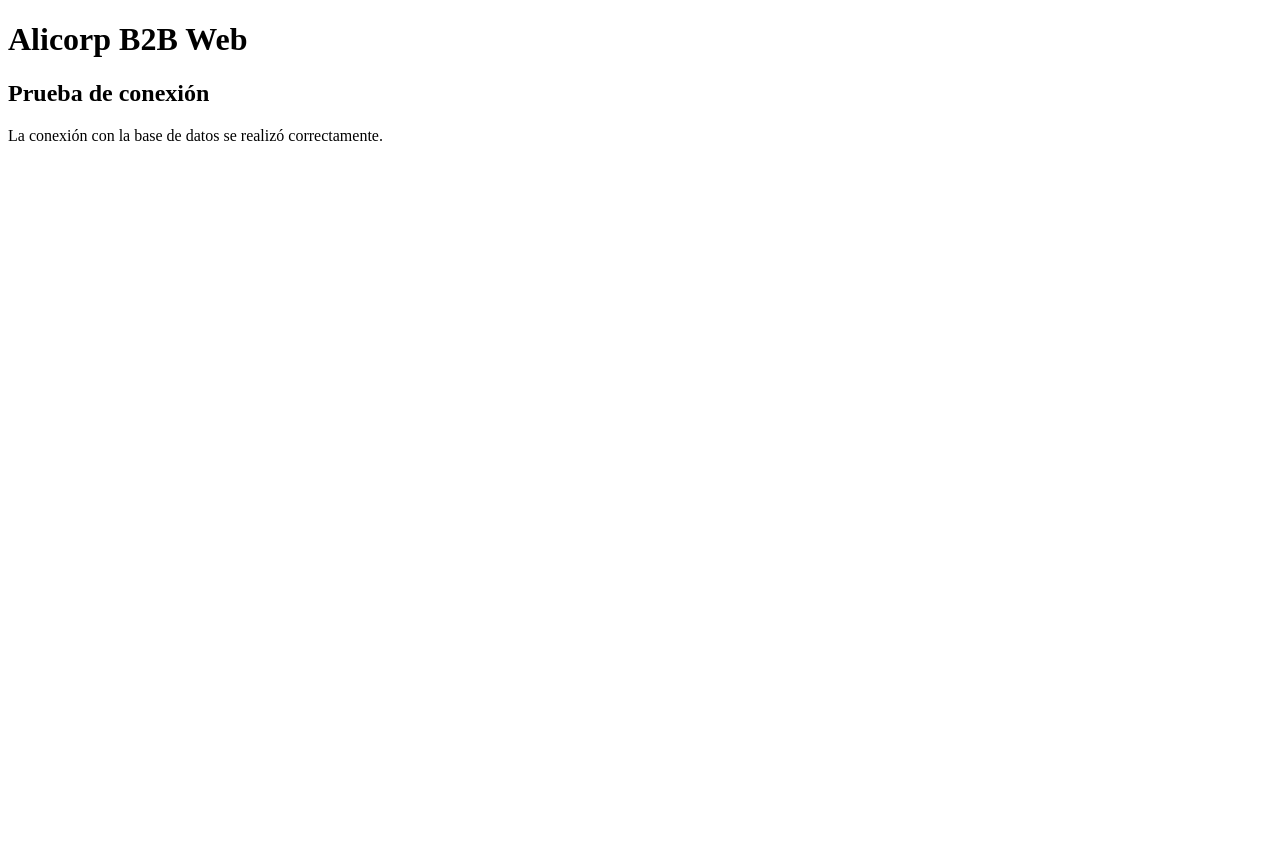
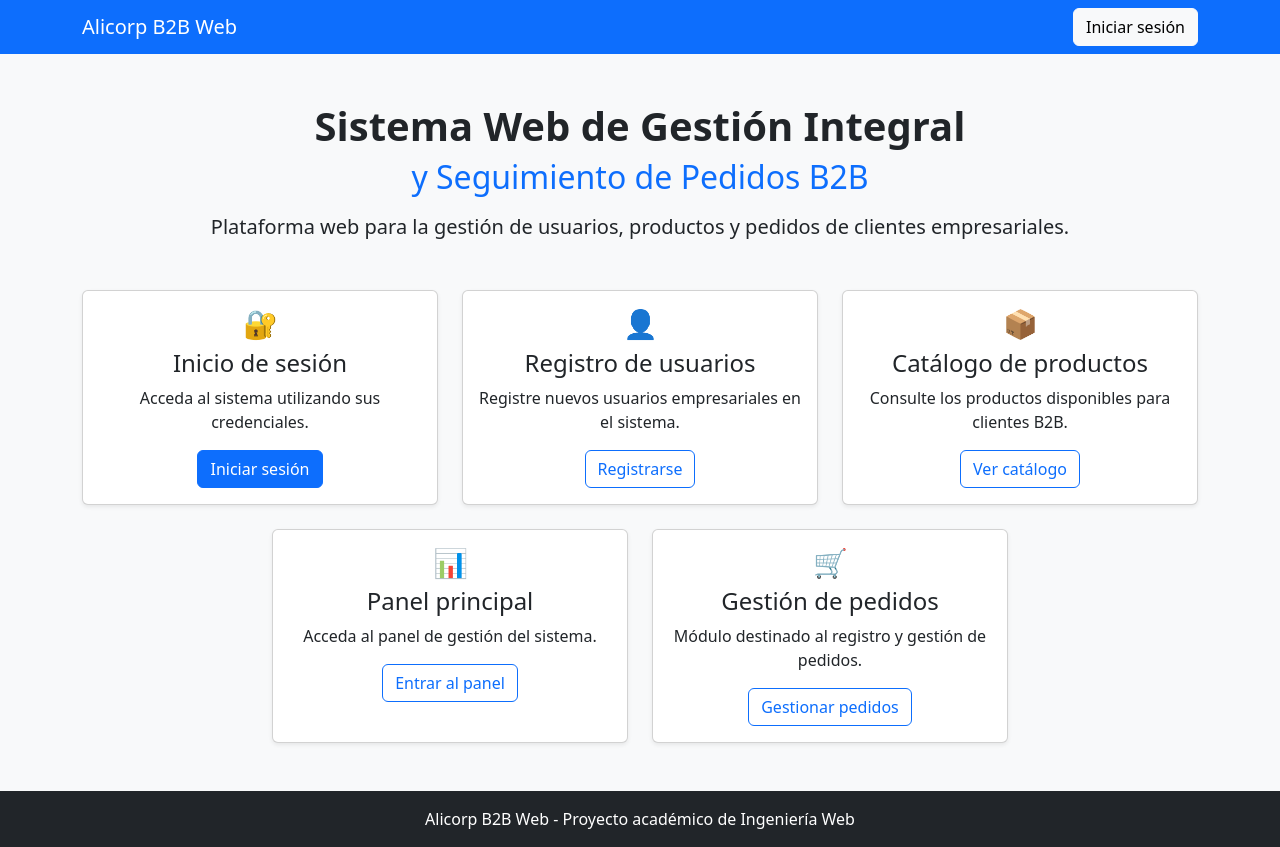
Before and after one commit to Franklinpm/alicorp-b2b-web, a PHP site: page / in a window 1280 px wide. Before the commit the page ends 141 px from the top, so only its background shows below. Run offline with PHP 8.4, Linux system fonts and the light colour scheme.

Commit message:
PA2: mejora de pantalla inicial

```diff
--- a/index.php
+++ b/index.php
@@ -1,7 +1,5 @@
 <?php
-
-require_once "config/conexion.php";
-
+session_start();
 ?>
 
 <!DOCTYPE html>
@@ -11,24 +9,252 @@
 
     <meta charset="UTF-8">
 
-    <meta
-        name="viewport"
-        content="width=device-width, initial-scale=1.0">
+    <meta name="viewport" content="width=device-width, initial-scale=1.0">
 
     <title>Alicorp B2B Web</title>
 
+    <link
+        href="https://cdn.jsdelivr.net/npm/bootstrap@5.3.3/dist/css/bootstrap.min.css"
+        rel="stylesheet">
+
 </head>
 
-<body>
+<body class="bg-light">
 
-    <h1>Alicorp B2B Web</h1>
+    <!-- ENCABEZADO -->
 
-    <h2>Prueba de conexión</h2>
+    <nav class="navbar navbar-dark bg-primary">
 
-    <p>
-        La conexión con la base de datos
-        se realizó correctamente.
-    </p>
+        <div class="container">
+
+            <span class="navbar-brand mb-0 h1">
+                Alicorp B2B Web
+            </span>
+
+            <a
+                href="login.php"
+                class="btn btn-light">
+
+                Iniciar sesión
+
+            </a>
+
+        </div>
+
+    </nav>
+
+
+    <!-- CONTENIDO PRINCIPAL -->
+
+    <div class="container py-5">
+
+        <div class="text-center mb-5">
+
+            <h1 class="fw-bold">
+                Sistema Web de Gestión Integral
+            </h1>
+
+            <h2 class="text-primary">
+                y Seguimiento de Pedidos B2B
+            </h2>
+
+            <p class="lead mt-3">
+                Plataforma web para la gestión de usuarios,
+                productos y pedidos de clientes empresariales.
+            </p>
+
+        </div>
+
+
+        <!-- OPCIONES -->
+
+        <div class="row g-4 justify-content-center">
+
+
+            <!-- LOGIN -->
+
+            <div class="col-md-4">
+
+                <div class="card h-100 shadow-sm">
+
+                    <div class="card-body text-center">
+
+                        <h3>🔐</h3>
+
+                        <h4 class="card-title">
+                            Inicio de sesión
+                        </h4>
+
+                        <p class="card-text">
+                            Acceda al sistema utilizando
+                            sus credenciales.
+                        </p>
+
+                        <a
+                            href="login.php"
+                            class="btn btn-primary">
+
+                            Iniciar sesión
+
+                        </a>
+
+                    </div>
+
+                </div>
+
+            </div>
+
+
+            <!-- REGISTRO -->
+
+            <div class="col-md-4">
+
+                <div class="card h-100 shadow-sm">
+
+                    <div class="card-body text-center">
+
+                        <h3>👤</h3>
+
+                        <h4 class="card-title">
+                            Registro de usuarios
+                        </h4>
+
+                        <p class="card-text">
+                            Registre nuevos usuarios
+                            empresariales en el sistema.
+                        </p>
+
+                        <a
+                            href="registro.php"
+                            class="btn btn-outline-primary">
+
+                            Registrarse
+
+                        </a>
+
+                    </div>
+
+                </div>
+
+            </div>
+
+
+            <!-- CATÁLOGO -->
+
+            <div class="col-md-4">
+
+                <div class="card h-100 shadow-sm">
+
+                    <div class="card-body text-center">
+
+                        <h3>📦</h3>
+
+                        <h4 class="card-title">
+                            Catálogo de productos
+                        </h4>
+
+                        <p class="card-text">
+                            Consulte los productos
+                            disponibles para clientes B2B.
+                        </p>
+
+                        <a
+                            href="productos/catalogo.php"
+                            class="btn btn-outline-primary">
+
+                            Ver catálogo
+
+                        </a>
+
+                    </div>
+
+                </div>
+
+            </div>
+
+
+            <!-- DASHBOARD -->
+
+            <div class="col-md-4">
+
+                <div class="card h-100 shadow-sm">
+
+                    <div class="card-body text-center">
+
+                        <h3>📊</h3>
+
+                        <h4 class="card-title">
+                            Panel principal
+                        </h4>
+
+                        <p class="card-text">
+                            Acceda al panel de gestión
+                            del sistema.
+                        </p>
+
+                        <a
+                            href="dashboard.php"
+                            class="btn btn-outline-primary">
+
+                            Entrar al panel
+
+                        </a>
+
+                    </div>
+
+                </div>
+
+            </div>
+
+
+            <!-- PEDIDOS -->
+
+            <div class="col-md-4">
+
+                <div class="card h-100 shadow-sm">
+
+                    <div class="card-body text-center">
+
+                        <h3>🛒</h3>
+
+                        <h4 class="card-title">
+                            Gestión de pedidos
+                        </h4>
+
+                        <p class="card-text">
+                            Módulo destinado al registro
+                            y gestión de pedidos.
+                        </p>
+
+                        <a
+                            href="pedidos/nuevo.php"
+                            class="btn btn-outline-primary">
+
+                            Gestionar pedidos
+
+                        </a>
+
+                    </div>
+
+                </div>
+
+            </div>
+
+
+        </div>
+
+    </div>
+
+
+    <!-- PIE DE PÁGINA -->
+
+    <footer class="bg-dark text-white text-center py-3">
+
+        <p class="mb-0">
+            Alicorp B2B Web - Proyecto académico de Ingeniería Web
+        </p>
+
+    </footer>
 
 </body>
 
```
